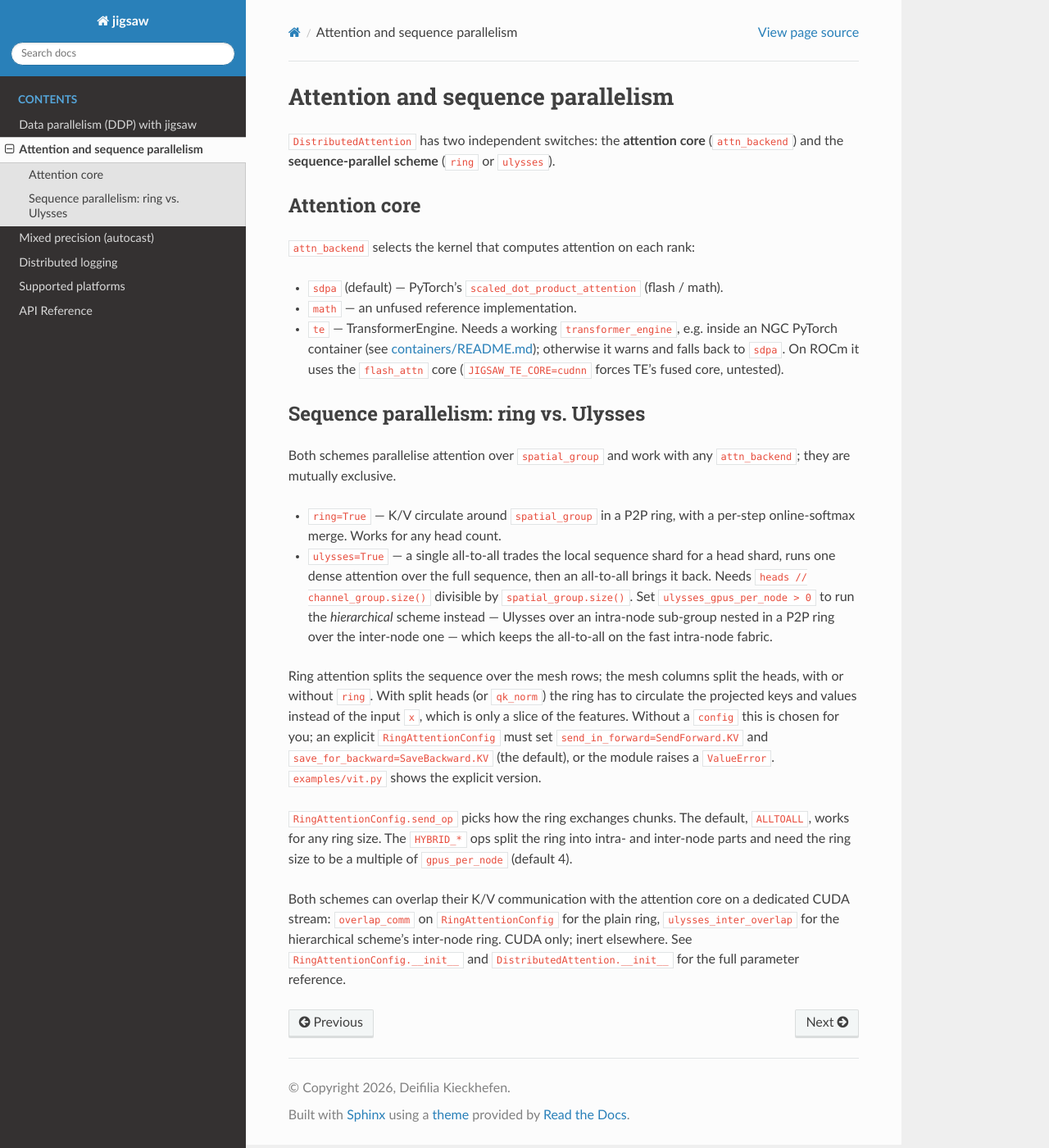
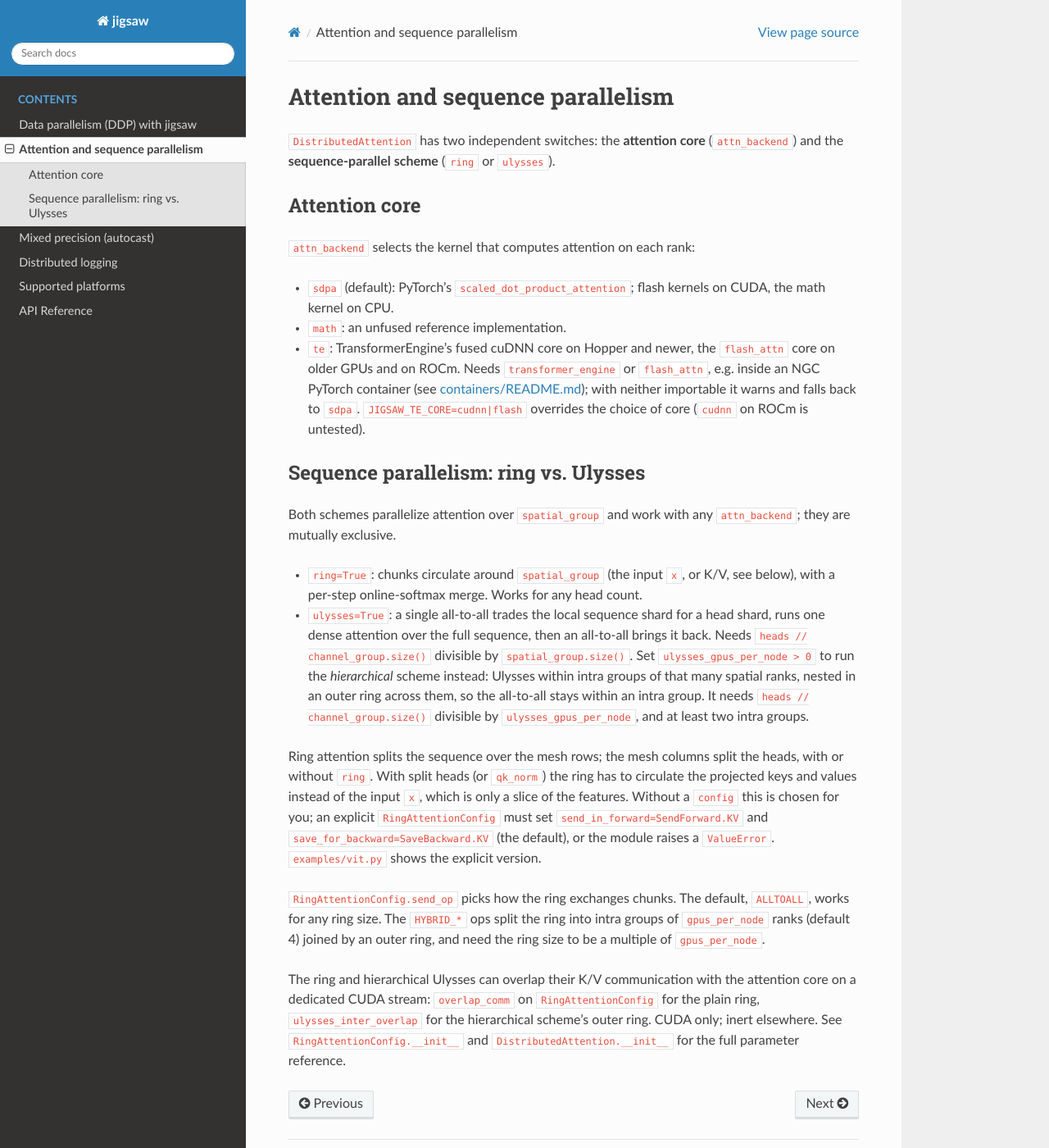
Before and after one commit to RAI-SCC/jigsaw, a Sphinx documentation site: the page built from docs/attention.md, in a window 1280 px wide and 1400 px high. Shown: the whole window at 82% size. Built offline with Sphinx 7.4.7 and the Read the Docs theme 3.1.0, drawn with Linux system fonts in a browser that asks for light colours.

Commit message:
docs: docs correctness

```diff
--- a/docs/attention.md
+++ b/docs/attention.md
@@ -7,27 +7,30 @@
 
 `attn_backend` selects the kernel that computes attention on each rank:
 
-- `sdpa` (default) — PyTorch's `scaled_dot_product_attention` (flash / math).
-- `math` — an unfused reference implementation.
-- `te` — TransformerEngine. Needs a working `transformer_engine`, e.g. inside an
-  NGC PyTorch container (see [containers/README.md](../containers/README.md));
-  otherwise it warns and falls back to `sdpa`. On ROCm it uses the `flash_attn`
-  core (`JIGSAW_TE_CORE=cudnn` forces TE's fused core, untested).
+- `sdpa` (default): PyTorch's `scaled_dot_product_attention`; flash kernels on CUDA,
+  the math kernel on CPU.
+- `math`: an unfused reference implementation.
+- `te`: TransformerEngine's fused cuDNN core on Hopper and newer, the `flash_attn` core
+  on older GPUs and on ROCm. Needs `transformer_engine` or `flash_attn`, e.g. inside an
+  NGC PyTorch container (see [containers/README.md](../containers/README.md)); with
+  neither importable it warns and falls back to `sdpa`. `JIGSAW_TE_CORE=cudnn|flash`
+  overrides the choice of core (`cudnn` on ROCm is untested).
 
 ## Sequence parallelism: ring vs. Ulysses
 
-Both schemes parallelise attention over `spatial_group` and work with any
+Both schemes parallelize attention over `spatial_group` and work with any
 `attn_backend`; they are mutually exclusive.
 
-- `ring=True` — K/V circulate around `spatial_group` in a P2P ring, with a
-  per-step online-softmax merge. Works for any head count.
-- `ulysses=True` — a single all-to-all trades the local sequence shard for a
+- `ring=True`: chunks circulate around `spatial_group` (the input `x`, or K/V, see
+  below), with a per-step online-softmax merge. Works for any head count.
+- `ulysses=True`: a single all-to-all trades the local sequence shard for a
   head shard, runs one dense attention over the full sequence, then an
   all-to-all brings it back. Needs `heads // channel_group.size()` divisible
   by `spatial_group.size()`. Set `ulysses_gpus_per_node > 0` to run the
-  *hierarchical* scheme instead — Ulysses over an intra-node sub-group nested
-  in a P2P ring over the inter-node one — which keeps the all-to-all on the
-  fast intra-node fabric.
+  *hierarchical* scheme instead: Ulysses within intra groups of that many spatial
+  ranks, nested in an outer ring across them, so the all-to-all stays within an
+  intra group. It needs `heads // channel_group.size()` divisible by
+  `ulysses_gpus_per_node`, and at least two intra groups.
 
 Ring attention splits the sequence over the mesh rows; the mesh columns split the
 heads, with or without `ring`. With split heads (or `qk_norm`) the ring has to
@@ -38,12 +41,12 @@ slice of the features. Without a `config` this is chosen for you; an explicit
 `ValueError`. [`examples/vit.py`](../examples/vit.py) shows the explicit version.
 
 `RingAttentionConfig.send_op` picks how the ring exchanges chunks. The default,
-`ALLTOALL`, works for any ring size. The `HYBRID_*` ops split the ring into intra- and
-inter-node parts and need the ring size to be a multiple of `gpus_per_node`
-(default 4).
+`ALLTOALL`, works for any ring size. The `HYBRID_*` ops split the ring into intra
+groups of `gpus_per_node` ranks (default 4) joined by an outer ring, and need the ring
+size to be a multiple of `gpus_per_node`.
 
-Both schemes can overlap their K/V communication with the attention core on a
-dedicated CUDA stream: `overlap_comm` on `RingAttentionConfig` for the plain
-ring, `ulysses_inter_overlap` for the hierarchical scheme's inter-node ring.
+The ring and hierarchical Ulysses can overlap their K/V communication with the
+attention core on a dedicated CUDA stream: `overlap_comm` on `RingAttentionConfig` for the plain
+ring, `ulysses_inter_overlap` for the hierarchical scheme's outer ring.
 CUDA only; inert elsewhere. See `RingAttentionConfig.__init__` and
 `DistributedAttention.__init__` for the full parameter reference.
```
Also changed, not shown: docs/ddp.md (+16 -18 lines), docs/logging.md (+6 -4 lines), docs/mixed_precision.md (+8 -8 lines), docs/platforms.md (+3 -3 lines).
